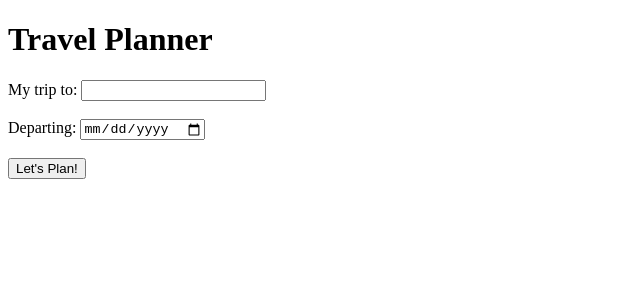
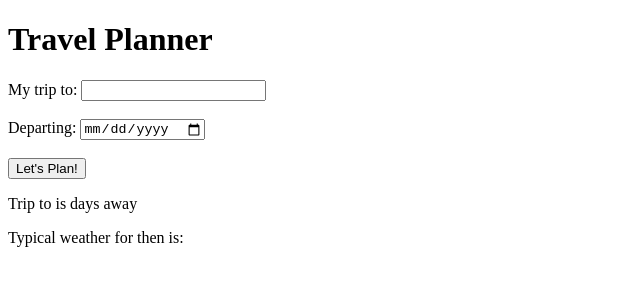
Before and after one commit to AmaPal09/UD_FEND_CAPSTONE_PRJ, a plain HTML site: page src/client/views/index.html in a window 1280 px wide. Shown: the whole page, without its empty margins (0-640 px from the left). Drawn offline with Linux system fonts and the light colour scheme.

Commit message:
FEAT: Add trip plan details section

```diff
--- a/src/client/views/index.html
+++ b/src/client/views/index.html
@@ -42,7 +42,6 @@
 		<header class="main__hero">
 			<h1>Travel Planner</h1>
 		</header>
-	</main>
 
 		<section class="trip-info">
 			<form class="trip-info__form">
@@ -55,8 +54,21 @@
 				<input type="date" min="2021-01-01" onfocus="this.min=new Date().toISOString().split('T')[0]" name="tripStartDate" class="tripStartDate"> <br><br>
 				<input type="submit" value="Let's Plan!" class="btn btn--sub">
 			</form>
+		</section>
 
+		<section class="trip-plan">
+			<div class="trip-plan__countdown">
+				<p>Trip to <span id="tripLoc"></span> is <span id="tripDaysToGo"></span> days away</p>
+			</div>
+			<div class="trip-plan__weather">
+				<p>Typical weather for then is:</p>
+				<!-- TODO: Add trip min and max temps -->
+				<p></p>
+				<!-- TODO: Add trip sun/cloud prospects -->
+				<p></p>
+			</div>
 		</section>
+	</main>
 	<footer>
 
 	</footer>
```
Lines whose indentation alone changed are shown as unchanged.
